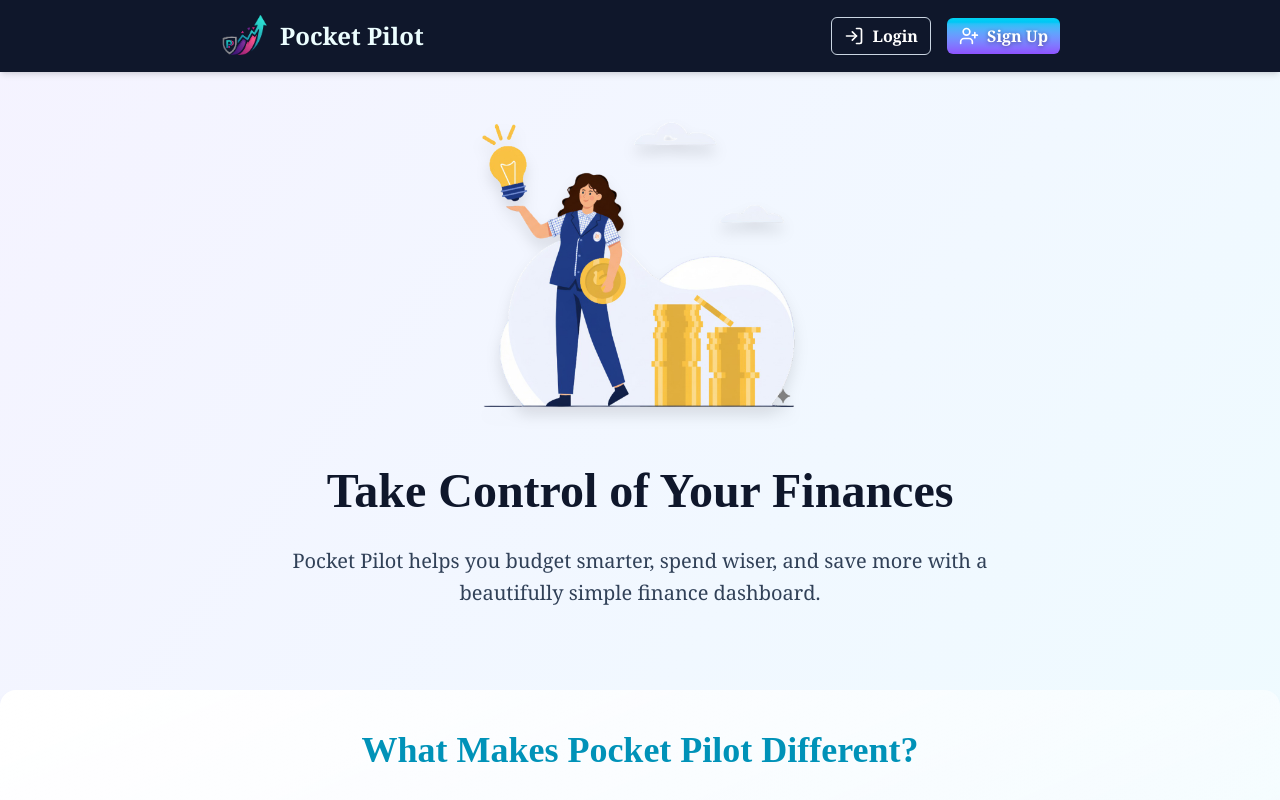
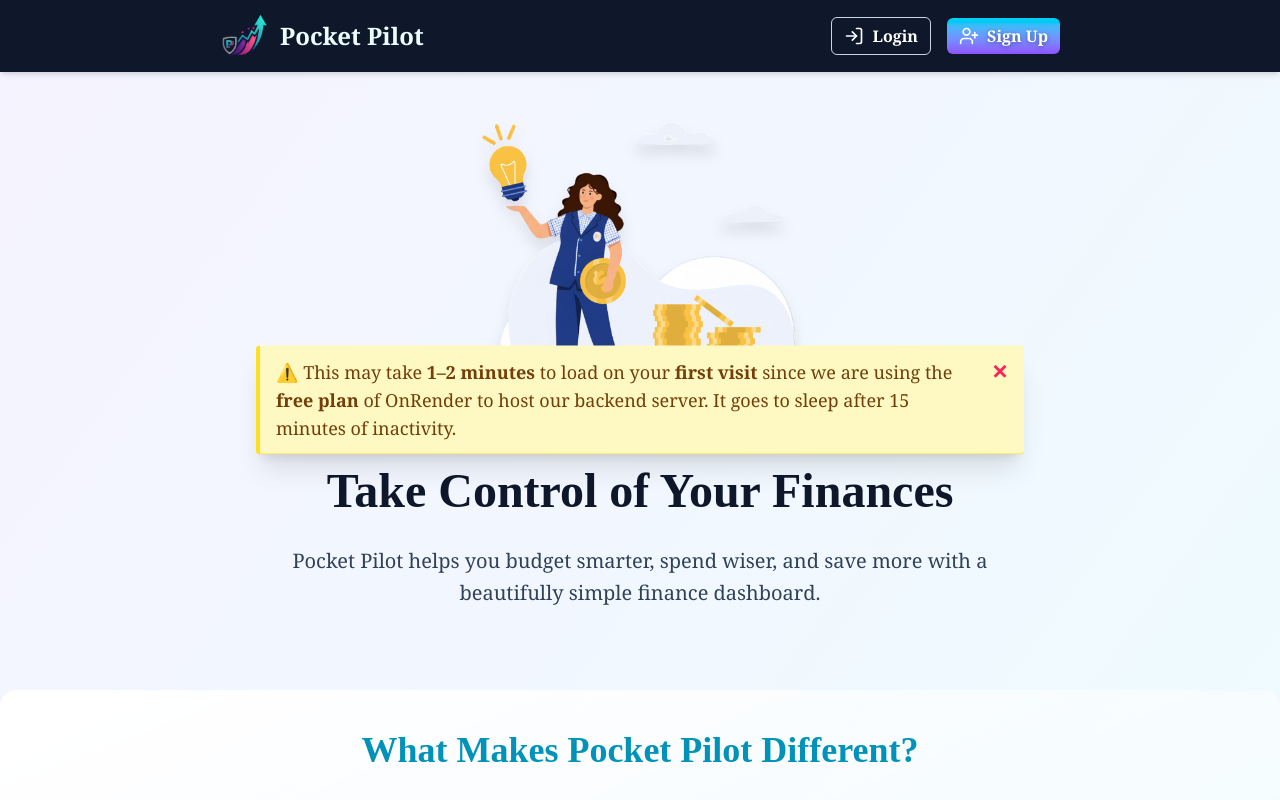
Before and after one commit to ravikanttarare95/pocket-pilot, a React (Vite) app in the folder client/: page / in a window 1280 px wide. Shown: the top 800 px of the page. Built offline with nearby package versions, Linux system fonts and the light colour scheme; a web font is replaced by a local one.

Commit message:
feat:ServerNoticeBanner

```diff
--- a/client/src/components/Navbar.jsx
+++ b/client/src/components/Navbar.jsx
@@ -17,9 +17,8 @@ function Navbar() {
     localStorage.removeItem("loggedInUser");
     setUser(null);
     toast.success("Logout Successful");
-    setTimeout(() => {
-      navigate("/login");
-    }, 1000);
+
+    navigate("/login");
   };
 
   return (
--- /dev/null
+++ b/client/src/components/ServerNoticeBanner.jsx
@@ -0,0 +1,39 @@
+import React, { useState, useEffect } from "react";
+
+const ServerNoticeBanner = () => {
+  const [showBanner, setShowBanner] = useState(false);
+
+  useEffect(() => {
+    const bannerClosed = localStorage.getItem("serverNoticeClosed");
+    console.log(bannerClosed);
+    if (!bannerClosed) {
+      setShowBanner(true);
+    }
+  }, []);
+
+  const handleClose = () => {
+    setShowBanner(false);
+    localStorage.setItem("serverNoticeClosed", "true");
+  };
+
+  if (!showBanner) return null;
+
+  return (
+    <div className="fixed top-1/2 left-1/2 -translate-x-1/2 -translate-y-1/2 w-[80%] sm:w-[60%] rounded shadow-xl border-l-4 bg-yellow-100 text-yellow-900 border-b border-yellow-300 px-4 py-3 flex items-start justify-between z-50">
+      <p className="text-base md:text-lg font-medium pr-2">
+        ⚠️ This may take <span className="font-semibold">1–2 minutes</span> to
+        load on your <span className="font-semibold">first visit</span> since we
+        are using the <b>free plan</b> of OnRender to host our backend server.
+        It goes to sleep after 15 minutes of inactivity.
+      </p>
+      <button
+        onClick={handleClose}
+        className="text-rose-500 hover:text-rose-600 cursor-pointer font-bold text-xl ml-2"
+      >
+        ✕
+      </button>
+    </div>
+  );
+};
+
+export default ServerNoticeBanner;
--- a/client/src/views/App.jsx
+++ b/client/src/views/App.jsx
@@ -8,6 +8,7 @@ import Button from "../components/Button";
 import Navbar from "./../components/Navbar";
 import { getloggedInUser } from "./../utils";
 import Footer from "./../components/Footer";
+import ServerNoticeBanner from "./../components/ServerNoticeBanner";
 
 function App() {
   const [user, setUser] = useState(getloggedInUser() || null);
@@ -15,6 +16,7 @@ function App() {
 
   return (
     <div className="min-h-screen flex flex-col text-slate-900 font-serif ">
+
       <AosInitializer />
       <Navbar />
 
@@ -49,7 +51,7 @@ function App() {
           a beautifully simple finance dashboard.
         </p>
       </section>
-
+ <ServerNoticeBanner />
       <section className="">
         <div
           data-aos="fade-up"
--- a/client/src/views/Overview.jsx
+++ b/client/src/views/Overview.jsx
@@ -102,7 +102,7 @@ function Overview() {
           {/* ===== Current Balance & Overspend ===== */}
 
           <div className="flex flex-col max-sm:items-center md:flex-row md:justify-between gap-8 mb-8">
-            <div className="flex w-full flex-wrap items-center justify-between gap-4 bg-white px-6 py-5 rounded-2xl  shadow-md border border-slate-200">
+            <div className="flex w-full flex-wrap items-center justify-between gap-4 bg-gradient-to-r from-emerald-50 to-white px-6 py-5 rounded-2xl  shadow-md border border-slate-200">
               <article className="flex flex-col gap-1">
                 <HeadingThree title={"Current Balance"} />
 
```
